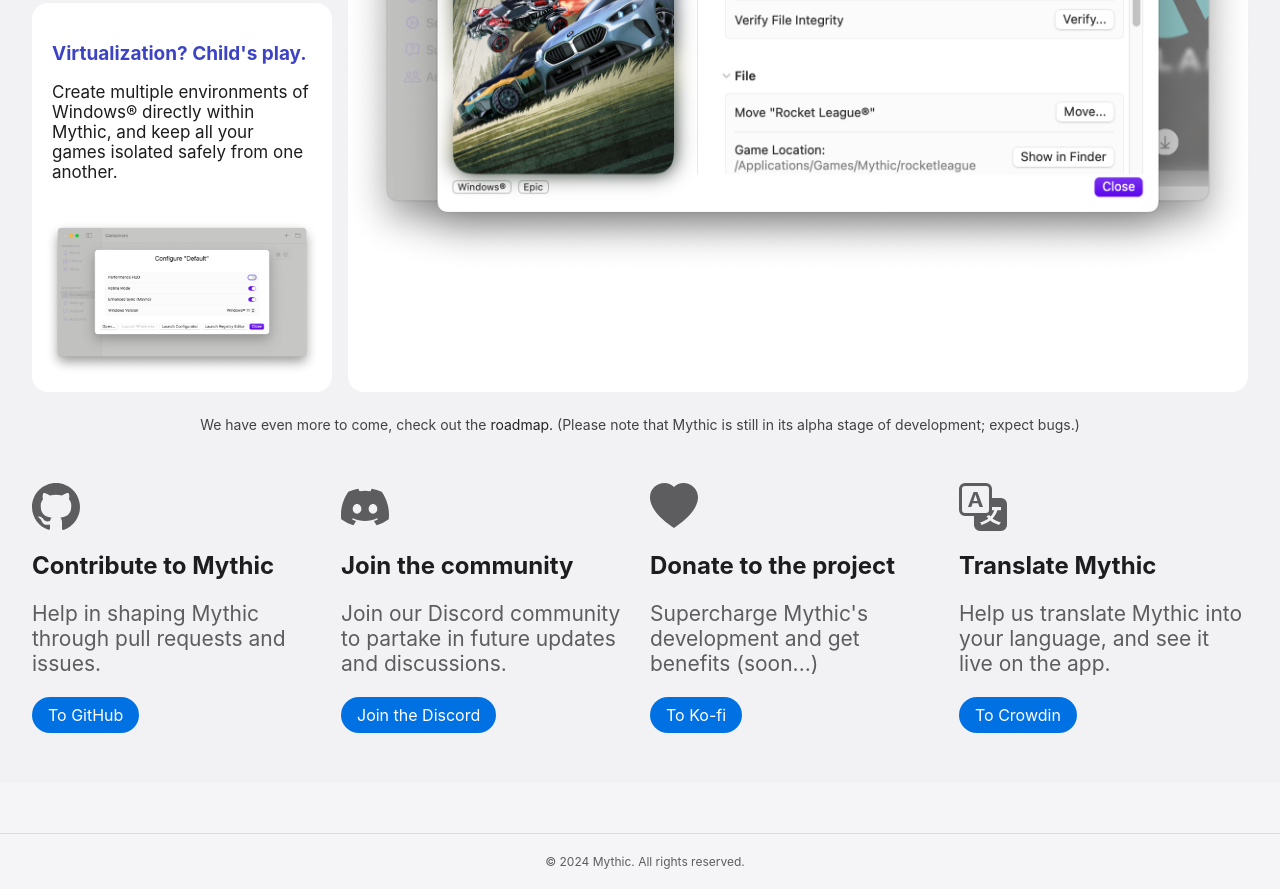
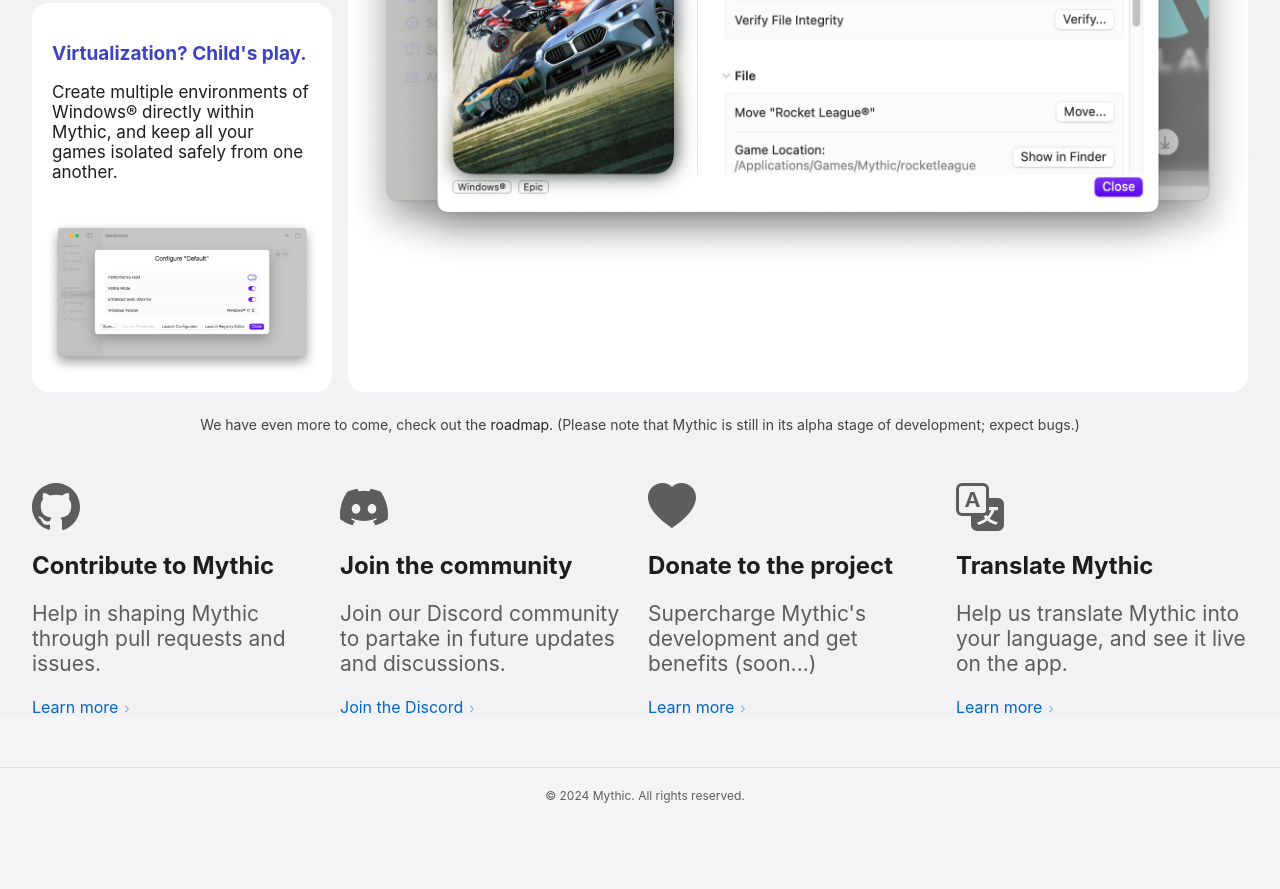
Before and after one commit to MythicApp/Website, an Astro site: page / in a window 1280 px wide. Shown: the part 2472-3361 px from the top of the page. After the commit the page ends 3295 px from the top, so only its background shows below. Built offline with nearby package versions, Linux system fonts and the light colour scheme; Astro itself is replaced by a stand-in of ours; a web font is replaced by a local one.

Commit message:
feat: update social cards with apple-like `a` im not a webdev what does `a` stand for

```diff
--- a/src/components/ui/SocialCard.astro
+++ b/src/components/ui/SocialCard.astro
@@ -50,8 +50,8 @@
   <p>{desc}</p>
   {
     href && button && (
-      <a class="button-md" href={href} target={target}>
-        {button}
+      <a class="learn-more" href={href} target={target}>
+        {button} <svg class="arrow" xmlns="http://www.w3.org/2000/svg" viewBox="0 0 16 16" fill="currentColor" width="8" height="8"><path fill-rule="evenodd" d="M4.646 1.646a.5.5 0 0 1 .708 0L11.5 8l-6.146 6.354a.5.5 0 0 1-.708-.708L10.293 8 4.646 2.354a.5.5 0 0 1 0-.708z"/></svg>
       </a>
     )
   }
@@ -60,11 +60,11 @@
 <style>
   .card {
     display: flex;
-    flex-direction: column; /* Stack content vertically */
-    transition: 0.3s; /* Smooth transition for hover effects */
-    flex: 1 1 calc(33.33% - 20px); /* Take up one-third of available space */
-    height: 300px; /* Fixed height for uniformity */
+    flex-direction: column;
+    transition: 0.3s;
+    height: 100%; /* Ensure the card takes full height */
     width: 100%;
+    justify-content: space-between; /* Distribute space between elements */
 }
   .card h2 {
     margin-bottom: 0;
@@ -72,6 +72,14 @@
 
   .card .button-md {
     width: fit-content;
+  }
+
+  a {
+    color: #06C;
+  }
+
+  a:hover {
+    text-decoration: underline;
   }
 
   @media (max-width: 768px) {
--- a/src/pages/index.astro
+++ b/src/pages/index.astro
@@ -60,7 +60,7 @@
     title: "Contribute to Mythic",
     desc: "Help in shaping Mythic through pull requests and issues.",
     href: "https://github.com/mythicapp",
-    button: "To GitHub",
+    button: "Learn more",
   },
   {
     icon: "discord",
@@ -74,14 +74,14 @@
     title: "Donate to the project",
     desc: "Supercharge Mythic's development and get benefits (soon...)",
     href: "https://ko-fi.com/blackxfiied",
-    button: "To Ko-fi",
+    button: "Learn more",
   },
   {
     icon: "languages",
     title: "Translate Mythic",
     desc: "Help us translate Mythic into your language, and see it live on the app.",
     href: "https://crowdin.getmythic.app/",
-    button: "To Crowdin",
+    button: "Learn more",
   },
 ];
 
@@ -286,9 +286,9 @@
   .social_wrap {
     display: grid;
     text-align: left;
-    grid-template-columns: repeat(auto-fit, minmax(200px, 1fr)); /* Ensure uniform size */
-    gap: 20px; /* Space between grid items */
-    width: 100%; /* Use full width of the container */
+    grid-template-columns: repeat(auto-fit, minmax(200px, 1fr));
+    gap: 20px;
+    width: 100%;
     margin: 50px auto 0;
   }
 
@@ -370,4 +370,9 @@
   .cta-content-header h2 {
     font-size: 4rem
   }
+
+  .social_wrap {
+    display: grid;
+    gap: 1rem;
+  }
 </style>
```
